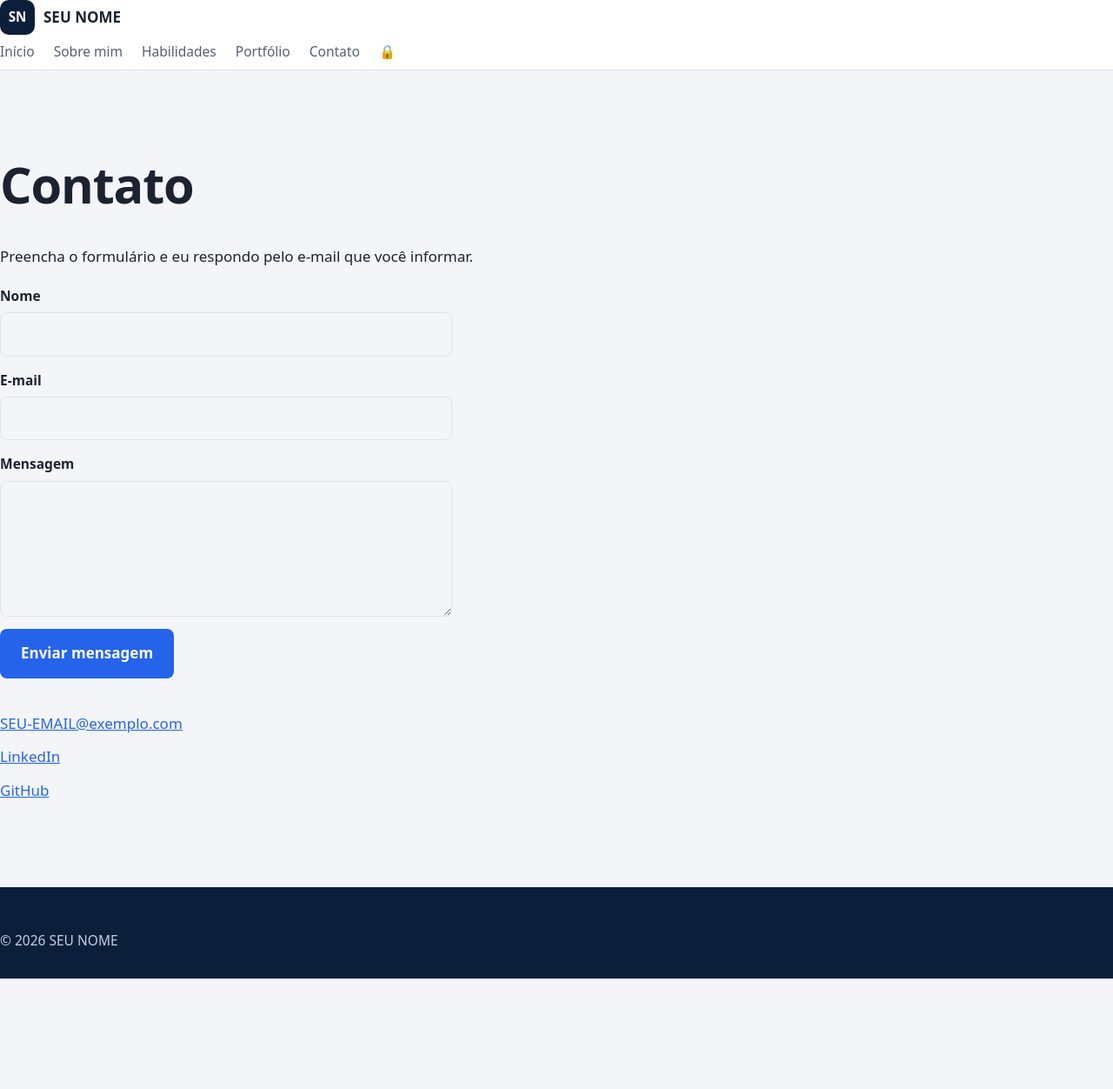
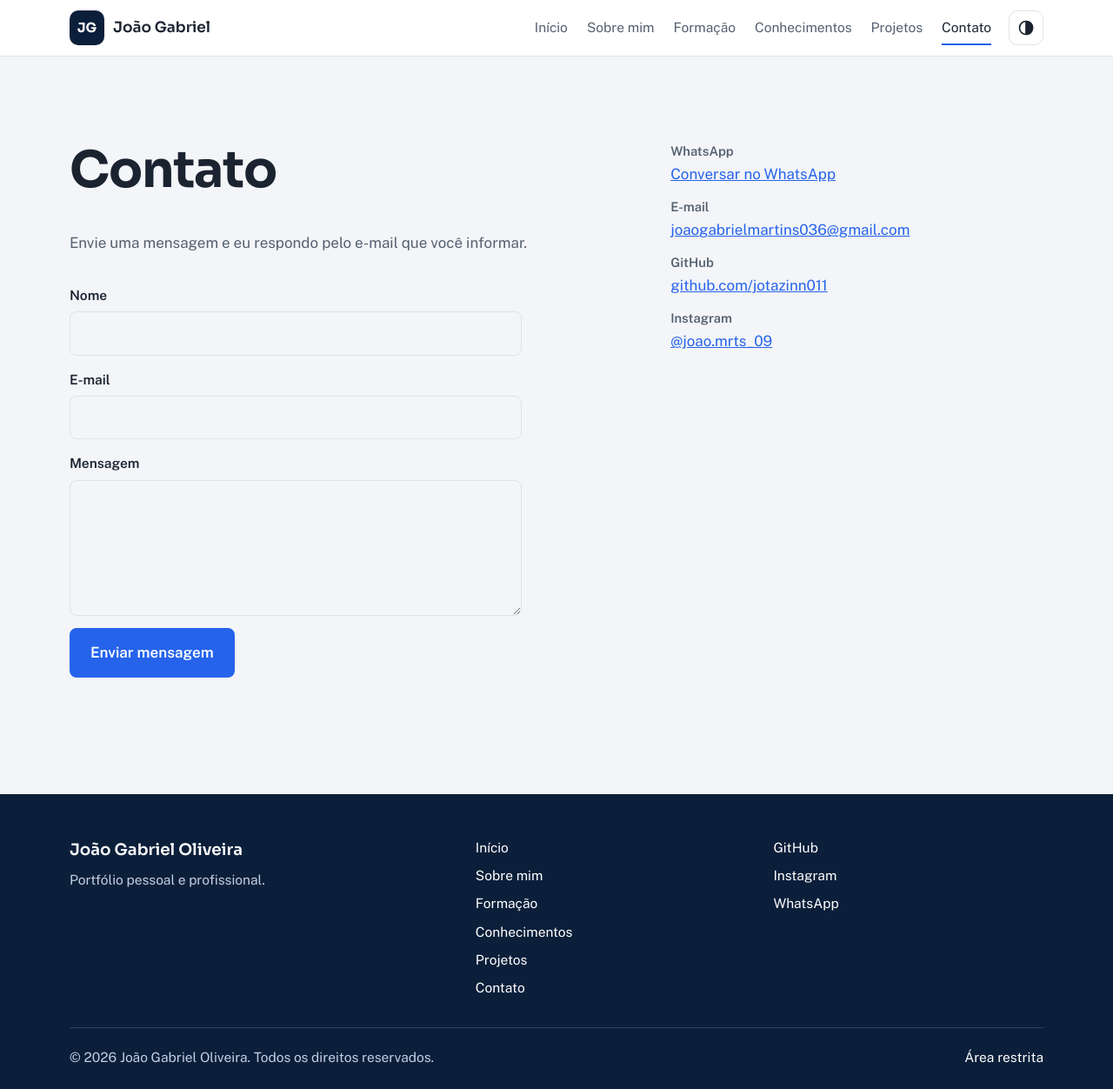
Before and after one commit to jotazinn011/portfolio, a plain HTML site: page contato.html in a window 1280 px wide. Shown: the whole page at 87% size. Before the commit the page ends 1125 px from the top, so only its background shows below. Drawn offline with nearby package versions, Linux system fonts and the light colour scheme.

Commit message:
Revise contato.html with new layout and details
Updated contact page with new content and structure.

```diff
--- a/contato.html
+++ b/contato.html
@@ -1,33 +1,50 @@
 <!DOCTYPE html>
-<html lang="pt-BR">
+<html lang="pt-BR" data-tema="claro">
 <head>
   <meta charset="UTF-8">
   <meta name="viewport" content="width=device-width, initial-scale=1">
-  <title>Contato | SEU NOME</title>
+  <title>Contato | João Gabriel Oliveira</title>
+  <meta name="description" content="Entre em contato com João Gabriel Oliveira.">
+  <link rel="canonical" href="https://SEU-SITE.vercel.app/contato.html">
+  <link rel="preconnect" href="https://fonts.googleapis.com">
+  <link rel="preconnect" href="https://fonts.gstatic.com" crossorigin>
+  <link href="https://fonts.googleapis.com/css2?family=Public+Sans:wght@400;500;600&family=Sora:wght@500;600;700&display=swap" rel="stylesheet">
   <link rel="stylesheet" href="style.css">
+  <script src="interface.js"></script>
 </head>
 <body>
 
   <header class="topo">
-    <a class="logo" href="index.html">
-      <span class="logo-marca">SN</span>
-      <span>SEU NOME</span>
+    <div class="container topo-conteudo">
+      <a class="logo" href="index.html" aria-label="João Gabriel, página inicial">
+        <span class="logo-marca" aria-hidden="true">JG</span>
+        <span class="logo-nome">João Gabriel</span>
       </a>
-    <nav class="menu">
+      <nav class="menu" id="menu" aria-label="Principal">
         <a href="index.html#inicio">Início</a>
         <a href="index.html#sobre">Sobre mim</a>
-      <a href="index.html#habilidades">Habilidades</a>
-      <a href="portfolio.html">Portfólio</a>
-      <a href="contato.html">Contato</a>
-      <a href="usuario.html" aria-label="Área do usuário">🔒</a>
+        <a href="index.html#formacao">Formação</a>
+        <a href="index.html#conhecimentos">Conhecimentos</a>
+        <a href="portfolio.html">Projetos</a>
+        <a href="contato.html" aria-current="page">Contato</a>
       </nav>
+      <div class="topo-acoes">
+        <button class="botao-icone" id="botao-tema" type="button" aria-label="Alternar entre tema claro e escuro">
+          <svg viewBox="0 0 24 24" width="20" height="20" fill="none" stroke="currentColor" stroke-width="2" aria-hidden="true"><circle cx="12" cy="12" r="9"></circle><path d="M12 3a9 9 0 0 1 0 18z" fill="currentColor"></path></svg>
+        </button>
+        <button class="botao-icone menu-botao" id="menu-botao" type="button" aria-label="Abrir menu" aria-expanded="false" aria-controls="menu">
+          <svg viewBox="0 0 24 24" width="20" height="20" fill="none" stroke="currentColor" stroke-width="2" stroke-linecap="round" aria-hidden="true"><path d="M4 7h16M4 12h16M4 17h16"></path></svg>
+        </button>
+      </div>
+    </div>
   </header>
 
   <main>
     <section class="secao">
+      <div class="container contato-grade">
+        <div>
           <h1>Contato</h1>
-      <p>Preencha o formulário e eu respondo pelo e-mail que você informar.</p>
-
+          <p class="secao-intro">Envie uma mensagem e eu respondo pelo e-mail que você informar.</p>
           <form id="form-contato" class="formulario">
             <label>Nome
               <input type="text" name="nome" required maxlength="100">
@@ -41,19 +58,46 @@
             <button class="botao" type="submit">Enviar mensagem</button>
             <p id="resposta-form"></p>
           </form>
-
+        </div>
         <ul class="contatos">
-        <li><a href="mailto:SEU-EMAIL@exemplo.com">SEU-EMAIL@exemplo.com</a></li>
-        <li><a href="https://www.linkedin.com/in/SEU-USUARIO" target="_blank" rel="noopener noreferrer">LinkedIn</a></li>
-        <li><a href="https://github.com/SEU-USUARIO" target="_blank" rel="noopener noreferrer">GitHub</a></li>
+          <li><strong>WhatsApp</strong><a href="https://wa.me/55DDDNUMERO" target="_blank" rel="noopener noreferrer">Conversar no WhatsApp</a></li>
+          <li><strong>E-mail</strong><a href="mailto:SEU-EMAIL@exemplo.com">joaogabrielmartins036@gmail.com</a></li>
+          <li><strong>GitHub</strong><a href="https://github.com/SEU-USUARIO" target="_blank" rel="noopener noreferrer">github.com/jotazinn011</a></li>
+          <li><strong>Instagram</strong><a href="https://instagram.com/SEU-USUARIO" target="_blank" rel="noopener noreferrer">@joao.mrts_09</a></li>
         </ul>
+      </div>
     </section>
   </main>
 
   <footer class="rodape">
-    <p>&copy; 2026 SEU NOME</p>
+    <div class="container rodape-grade">
+      <div>
+        <p class="rodape-nome">João Gabriel Oliveira</p>
+        <p>Portfólio pessoal e profissional.</p>
+      </div>
+      <nav aria-label="Rodapé">
+        <ul>
+          <li><a href="index.html#inicio">Início</a></li>
+          <li><a href="index.html#sobre">Sobre mim</a></li>
+          <li><a href="index.html#formacao">Formação</a></li>
+          <li><a href="index.html#conhecimentos">Conhecimentos</a></li>
+          <li><a href="portfolio.html">Projetos</a></li>
+          <li><a href="contato.html">Contato</a></li>
+        </ul>
+      </nav>
+      <ul>
+        <li><a href="https://github.com/SEU-USUARIO" target="_blank" rel="noopener noreferrer">GitHub</a></li>
+        <li><a href="https://instagram.com/SEU-USUARIO" target="_blank" rel="noopener noreferrer">Instagram</a></li>
+        <li><a href="https://wa.me/55DDDNUMERO" target="_blank" rel="noopener noreferrer">WhatsApp</a></li>
+      </ul>
+    </div>
+    <div class="container rodape-base">
+      <p>&copy; <span id="ano">2026</span> João Gabriel Oliveira. Todos os direitos reservados.</p>
+      <a href="usuario.html">Área restrita</a>
+    </div>
   </footer>
 
+  <!-- NÃO MUDAR: conexão com o Supabase -->
   <script src="https://cdn.jsdelivr.net/npm/@supabase/supabase-js@2.45.4/dist/umd/supabase.min.js"></script>
   <script src="script.js"></script>
 </body>
```
Lines whose indentation alone changed are shown as unchanged.
